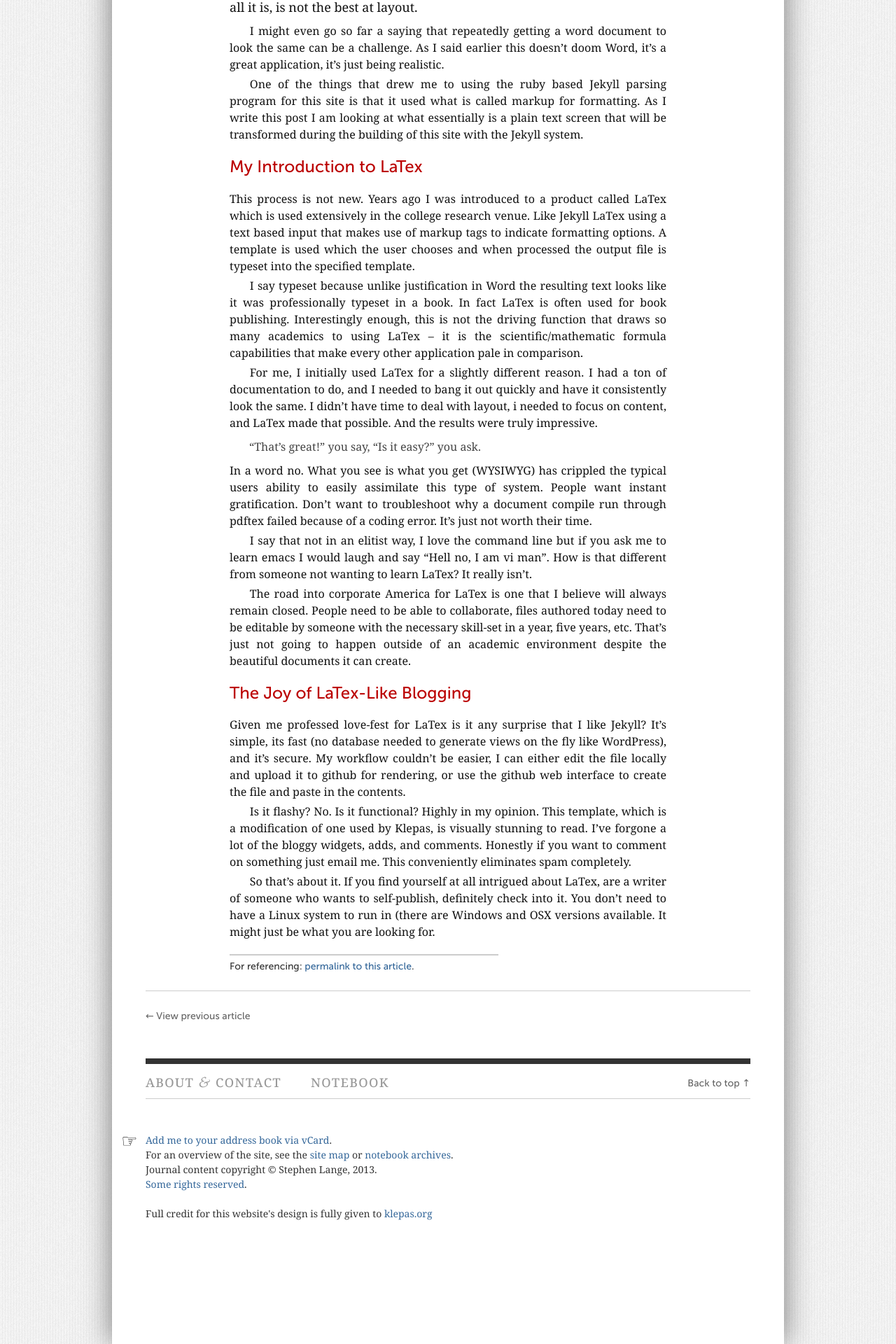
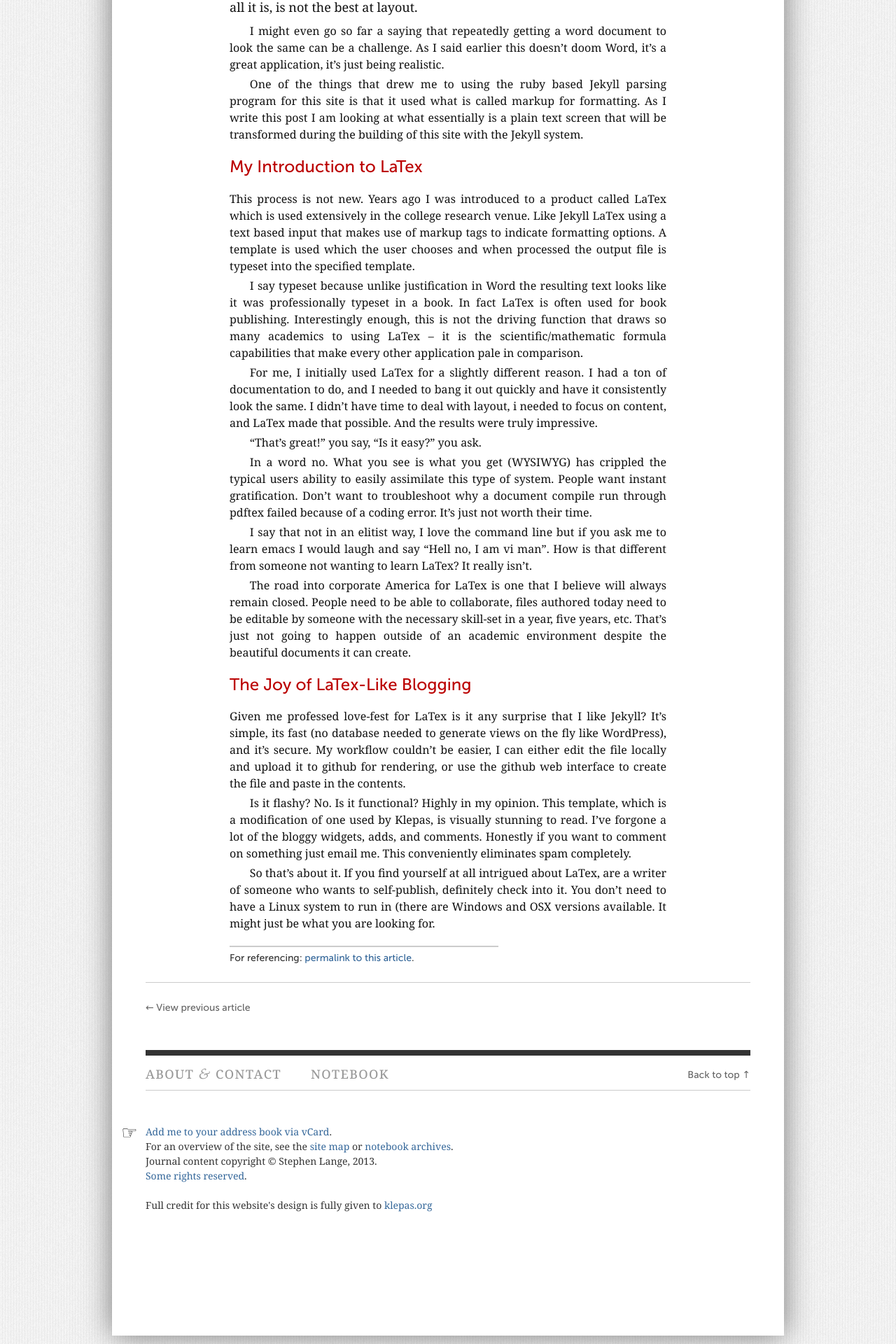
Before and after one commit to stvlange/stvlange.github.com, a Jekyll site: the page built from _posts/2013-04-01-Less-is-More.markdown, in a window 1280 px wide. Shown: the part 789-2709 px from the top of the page at 70% size. Built offline with Jekyll 4.4.1, drawn with Linux system fonts in a browser that asks for light colours.

Commit message:
Update 2013-04-01-Less-is-More.markdown

```diff
--- a/_posts/2013-04-01-Less-is-More.markdown
+++ b/_posts/2013-04-01-Less-is-More.markdown
@@ -18,7 +18,9 @@ I say typeset because unlike justification in Word the resulting text looks like
 
 For me, I initially used LaTex for a slightly different reason.  I had a ton of documentation to do, and I needed to bang it out quickly and have it consistently look the same.  I didn't have time to deal with layout, i needed to focus on content, and LaTex made that possible.  And the results were truly impressive.
 
-  >"That's great!" you say, "Is it easy?" you ask.
+  <cite>
+  "That's great!" you say, "Is it easy?" you ask.
+  </cite>
 
 In a word no.  What you see is what you get (WYSIWYG) has crippled the typical users ability to easily assimilate this type of system.  People want instant gratification.  Don't want to troubleshoot why a document compile run through pdftex failed because of a coding error.  It's just not worth their time.
 
```
